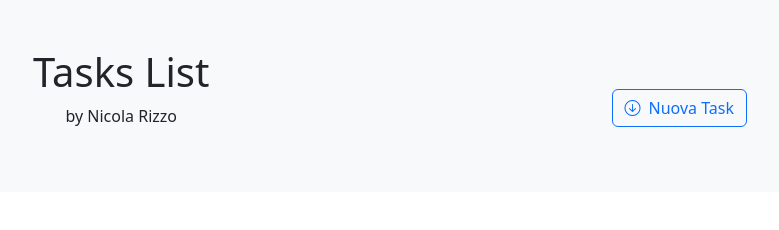
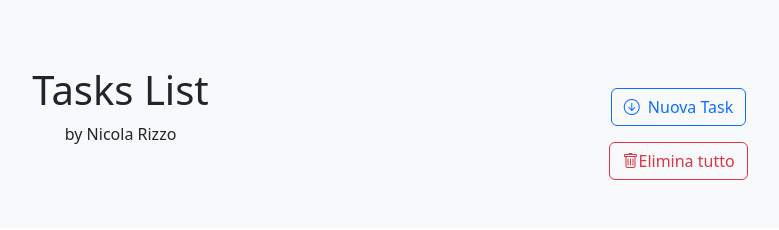
Before and after one commit to nicoladomingorizzo/my-study-app-front, a React (Vite) app: page / in a window 1280 px wide. Shown: the top 230 px of the page, without its empty margins (250-1029 px from the left). Built offline with nearby package versions, Linux system fonts and the light colour scheme; no server answers; the database is empty.

Commit message:
new button for delete all tasks

```diff
--- a/src/components/AppHeader.jsx
+++ b/src/components/AppHeader.jsx
@@ -10,10 +10,14 @@ export default function AppHeader({ editingTaskId, title, setTitle, description,
                 </div>
 
                 {/* TaskForm integrato nell'header */}
-                <div className="mt-4 taskForm">
+                <div className="mt-4 buttons">
                     <TaskForm editingTaskId={editingTaskId} title={title} setTitle={setTitle} description={description} setDescription={setDescription} dueDate={dueDate} setDueDate={setDueDate} handleSubmitCreate={handleSubmitCreate} handleSubmitUpdate={handleSubmitUpdate} handleEraseUpdateTask={handleEraseUpdateTask} />
+                    <button className="btn btn-outline-danger">
+                        <i class="bi bi-trash"></i>
+                        Elimina tutto
+                    </button>
                 </div>
             </div>
         </div>
-    );
+    )
 }
```
Also changed, not shown: src/components/TaskForm.jsx (+6 -13 lines).
